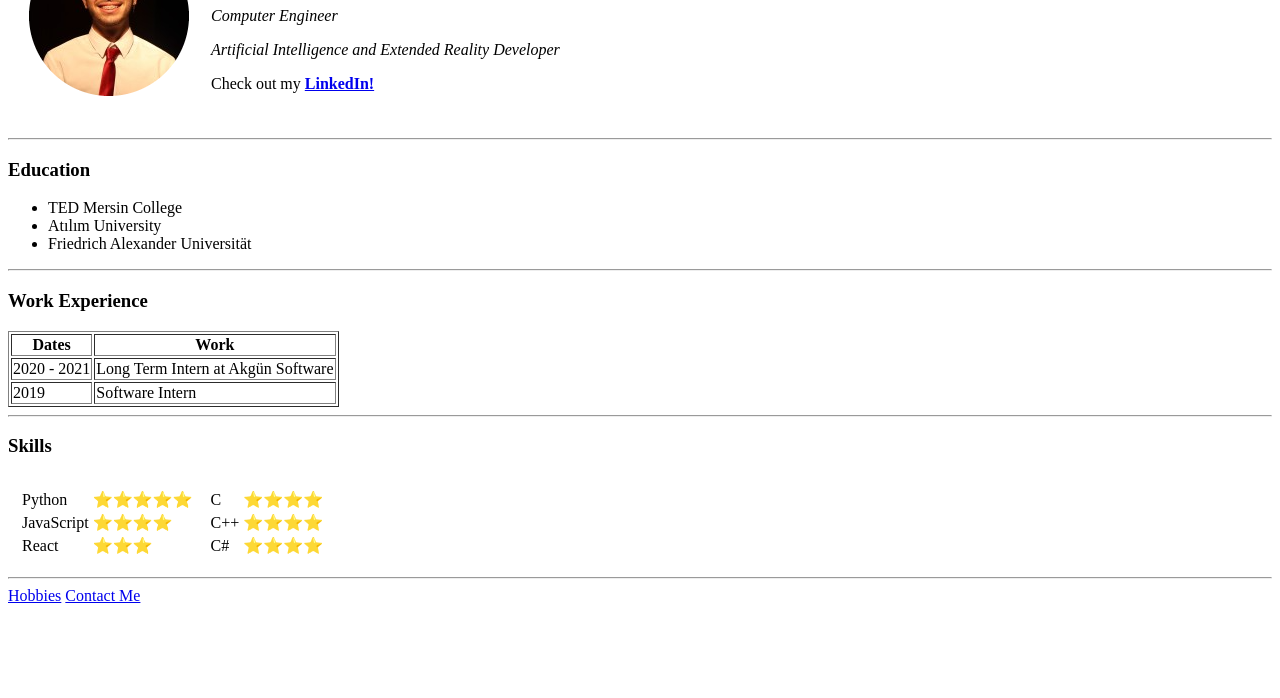
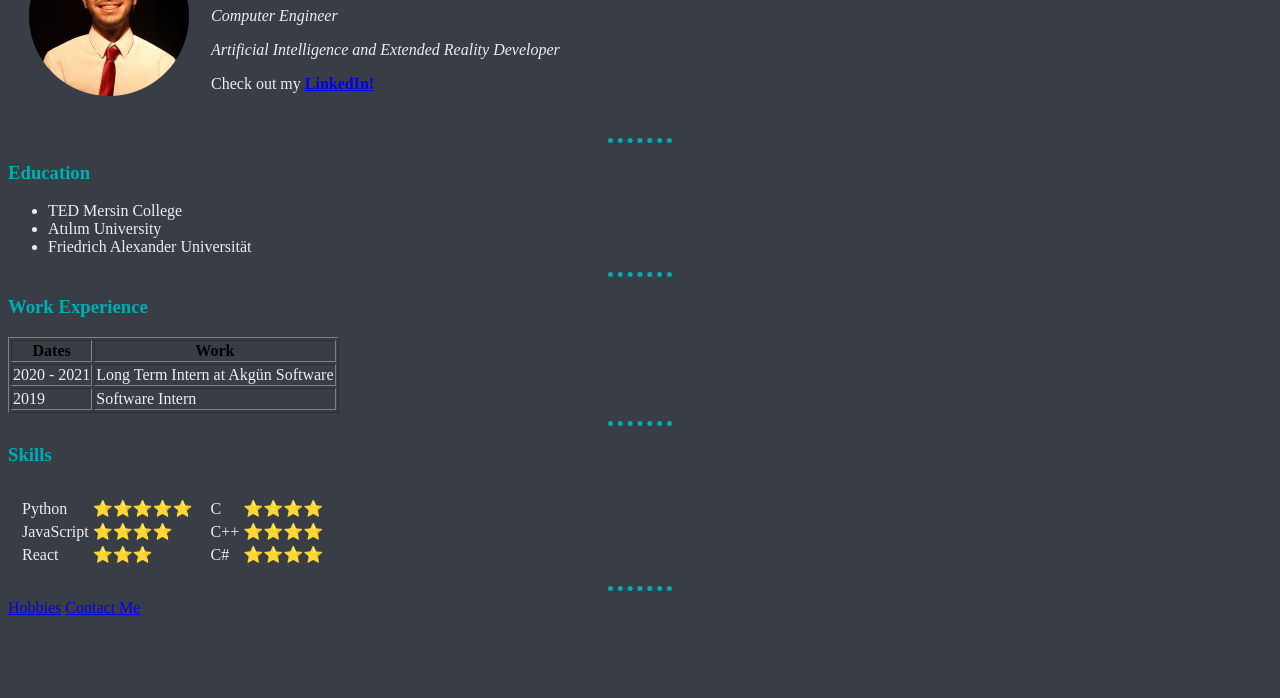
Before and after one commit to Berkelium0/100daysOfPython, a plain HTML site: page Day41-42 - HTML Personal Resume Website/index.html in a window 1280 px wide. Shown: the part 102-800 px from the top of the page. Drawn offline with Linux system fonts and the light colour scheme.

Commit message:
Day41-42 - Completed the basic and intermediate HTML courses and created a basic resume website that can be viewed at https://berkelium0.github.io/cv

```diff
--- /dev/null
+++ b/Day41-42 - HTML Personal Resume Website/css/styles.css
@@ -0,0 +1,37 @@
+body{
+    background-color:#393E46;
+}
+
+hr{
+    border-style: dotted none none;
+    border-color:#00ADB5;
+    border-width: 5px;
+    width: 5%;
+}
+
+h1{
+    color: #00ADB5;
+}
+
+h3{
+    color:#00ADB5;
+}
+
+p{
+    color: #EEEEEE;
+}
+
+ol{
+    color: #EEEEEE;
+
+}
+
+ul{
+    color: #EEEEEE;
+
+}
+
+td{
+    color: #EEEEEE;
+
+}
--- a/Day41 - HTML Personal Resume Website/index.html
+++ b/Day41-42 - HTML Personal Resume Website/index.html
@@ -1,9 +1,11 @@
 <!DOCTYPE html>
 <html>
-  <head>
-    <meta charset="UTF-8">
-    <title>Berke's Personal Site</title>
-  </head>
+    <head>
+        <meta charset="UTF-8">
+        <title>Berke Uysal</title>
+        <link rel="stylesheet" href="css/styles.css">
+    </head>
+
   <body>
     <table cellspacing="20">
         <tr>
```
Also changed, not shown: Day41-42 - HTML Personal Resume Website/contactme.html (renamed from Day41 - HTML Personal Resume Website/contactme.html, +2 -0 lines), Day41-42 - HTML Personal Resume Website/hobbies.html (renamed from Day41 - HTML Personal Resume Website/hobbies.html, +1 -0 lines), Day41-42 - HTML Personal Resume Website/Profile Photo-modified.png (renamed from Day41 - HTML Personal Resume Website/Profile Photo-modified.png).
